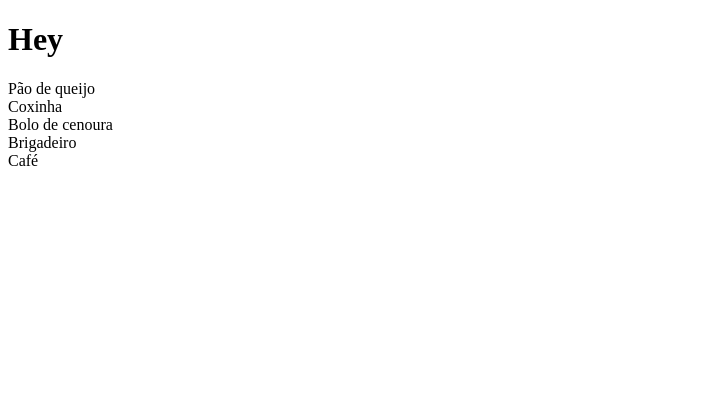
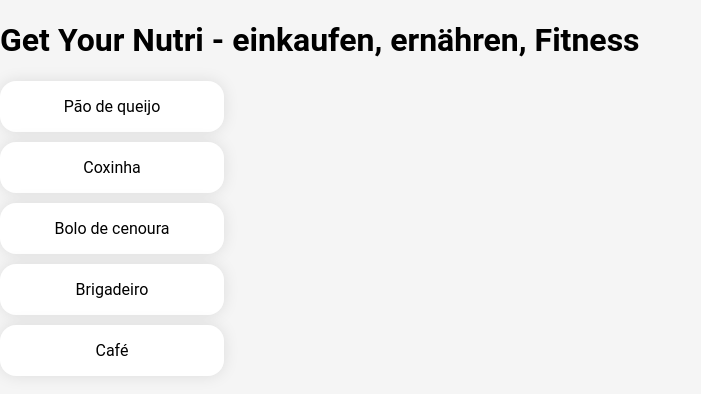
Before and after one commit to Eddy-Henne/GetYourNutri, a React (Vite) app in the folder frontend_admin/: page / in a window 1280 px wide. Shown: the top 394 px of the page, without its empty margins (0-701 px from the left). Built offline with nearby package versions, Linux system fonts and the light colour scheme.

Commit message:
Style list of items

```diff
--- a/frontend_admin/src/App.tsx
+++ b/frontend_admin/src/App.tsx
@@ -47,7 +47,7 @@ function App() {
     ]
     return(
     <>
-        <h1>Hey</h1>
+        <h1>Get Your Nutri - einkaufen, ernähren, Fitness</h1>
         {
             nutriDatabase.map(nutriDatabase=> <NutriDatabaseCard nutriDatabase={nutriDatabase} key={nutriDatabase.id} />)
         }
--- a/frontend_admin/src/NutriDatabaseCard.tsx
+++ b/frontend_admin/src/NutriDatabaseCard.tsx
@@ -6,7 +6,7 @@ type Props ={
 
 export default function NutriDatabaseCard(props: Props) {
     return (
-        <div>
+        <div className="nutriDatabase-card">
             {props.nutriDatabase.name}
         </div>
     );
--- a/frontend_admin/src/index.css
+++ b/frontend_admin/src/index.css
@@ -0,0 +1,20 @@
+body {
+  font-family: 'Roboto', sans-serif;
+  margin: 0;
+  padding: 0;
+  background-color: #f5f5f5;
+}
+
+.nutriDatabase-card {
+  display: flex;
+  flex-direction: column;
+  justify-content: center;
+  align-items: center;
+  width: 15%;
+  height: 100%;
+  padding: 1rem;
+  border-radius: 1rem;
+  box-shadow: 0 0 1rem rgba(0, 0, 0, 0.1);
+  background-color: #fff;
+  margin-bottom: 10px;
+}
```
